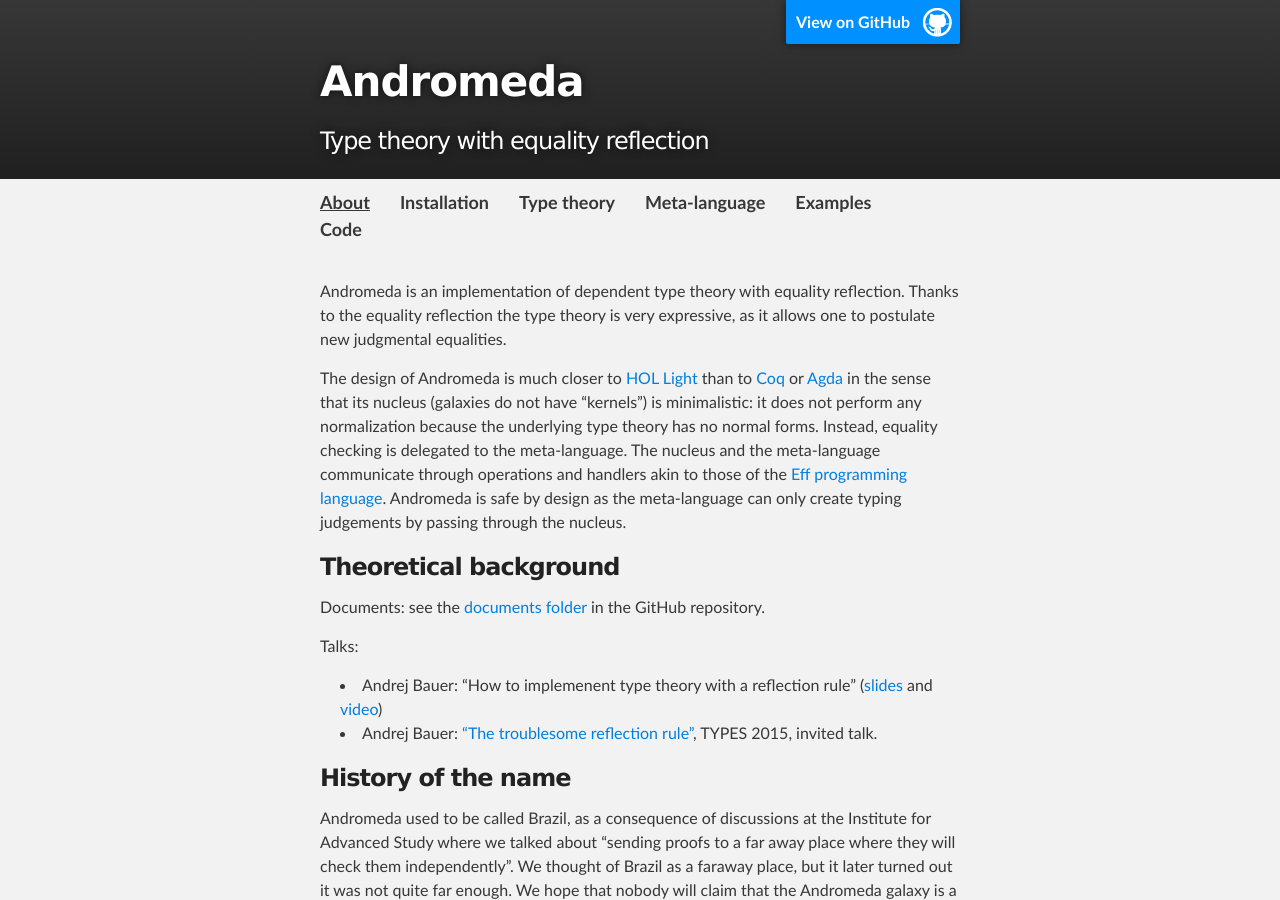
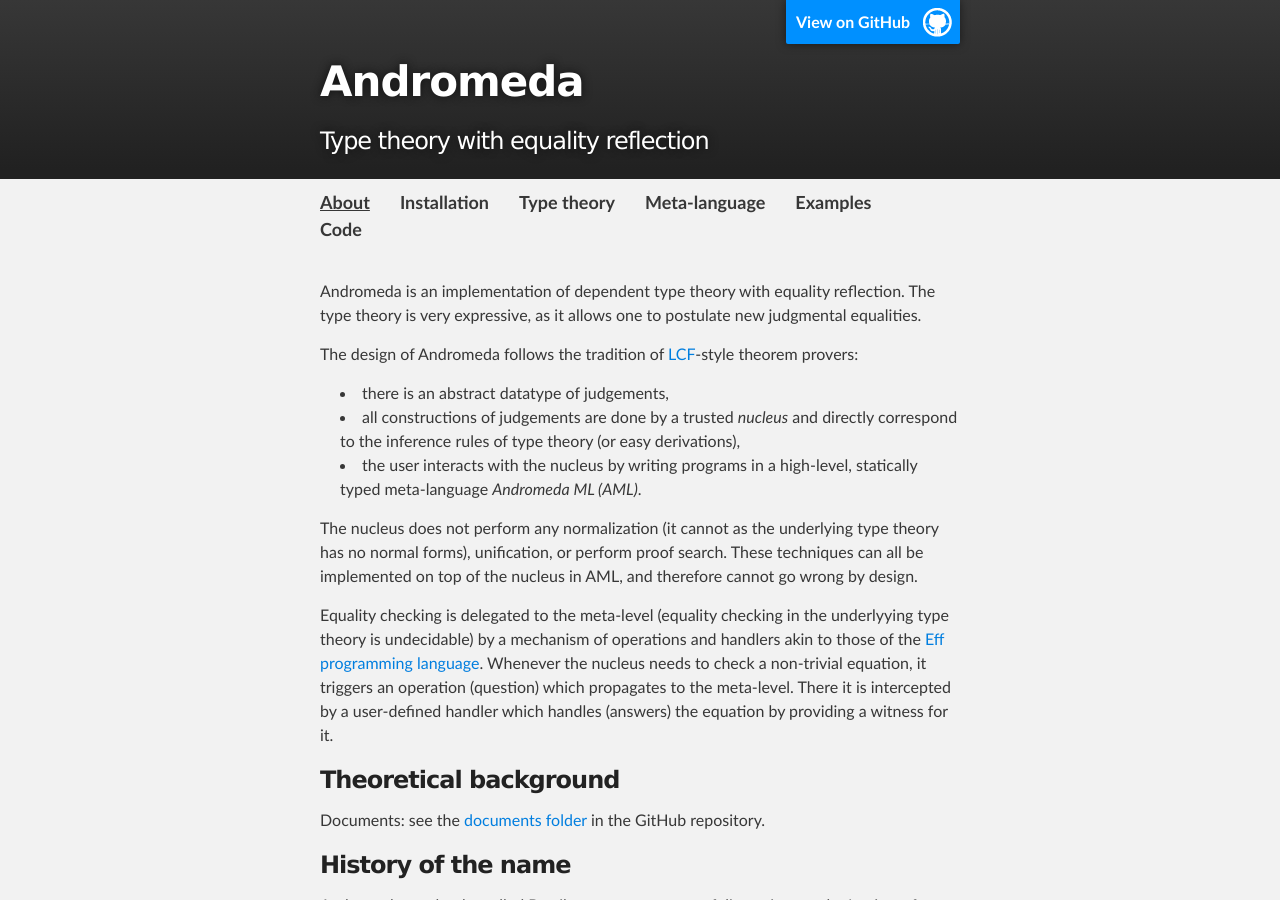
Before and after one commit to Andromedans/andromeda, a Jekyll site: the page built from index.md, in a window 1280 px wide and 900 px high. Built offline with Jekyll 4.4.1, drawn with Linux system fonts in a browser that asks for light colours.

```diff
--- a/index.md
+++ b/index.md
@@ -4,19 +4,28 @@ navigation: about
 layout: page
 ---
 
-Andromeda is an implementation of dependent type theory with equality reflection. Thanks
-to the equality reflection the type theory is very expressive, as it allows one to postulate
-new judgmental equalities.
+Andromeda is an implementation of dependent type theory with equality reflection.
+The type theory is very expressive, as it allows one to postulate new judgmental equalities.
 
-The design of Andromeda is much closer to
-[HOL Light](http://www.cl.cam.ac.uk/~jrh13/hol-light/) than to [Coq](https://coq.inria.fr)
-or [Agda](http://wiki.portal.chalmers.se/agda/pmwiki.php) in the sense that its nucleus
-(galaxies do not have "kernels") is minimalistic: it does not perform any normalization
-because the underlying type theory has no normal forms. Instead, equality checking is
-delegated to the meta-language. The nucleus and the meta-language communicate through
-operations and handlers akin to those of the
-[Eff programming language](http://www.eff-lang.org). Andromeda is safe by design as the
-meta-language can only create typing judgements by passing through the nucleus.
+The design of Andromeda follows the tradition of
+[LCF](https://en.wikipedia.org/wiki/Logic_for_Computable_Functions)-style theorem provers:
+
+* there is an abstract datatype of judgements,
+* all constructions of judgements are done by a trusted *nucleus* and directly correspond
+  to the inference rules of type theory (or easy derivations),
+* the user interacts with the nucleus by writing programs in a high-level, statically
+  typed meta-language *Andromeda ML (AML)*.
+
+The nucleus does not perform any normalization (it cannot as the underlying type theory
+has no normal forms), unification, or perform proof search. These techniques can all be
+implemented on top of the nucleus in AML, and therefore cannot go wrong by design.
+
+Equality checking is delegated to the meta-level (equality checking in the underlyying
+type theory is undecidable) by a mechanism of operations and handlers akin to those of the
+[Eff programming language](http://www.eff-lang.org). Whenever the nucleus needs to check a
+non-trivial equation, it triggers an operation (question) which propagates to the
+meta-level. There it is intercepted by a user-defined handler which handles (answers) the
+equation by providing a witness for it.
 
 ### Theoretical background
 
@@ -24,12 +33,6 @@ Documents: see the
 [documents folder](https://github.com/Andromedans/andromeda/tree/master/doc) in the GitHub
 repository.
 
-Talks:
-
-* Andrej Bauer: "How to implemenent type theory with a reflection rule"
-  ([slides](http://www.qmac.ox.ac.uk/events/Talk%20slides/Bauer-HoTT-Oxford.pdf) and
-   [video](https://www.youtube.com/watch?v=IlfQjWqrK6I))
-* Andrej Bauer: ["The troublesome reflection rule"](http://math.andrej.com/2015/05/19/the-troublesome-reflection-rule-types-2015-slides/), TYPES 2015, invited talk.
 
 
 ### History of the name
```
Also changed, not shown: code.md (+15 -19 lines), meta-language.md (+3 -23 lines).
